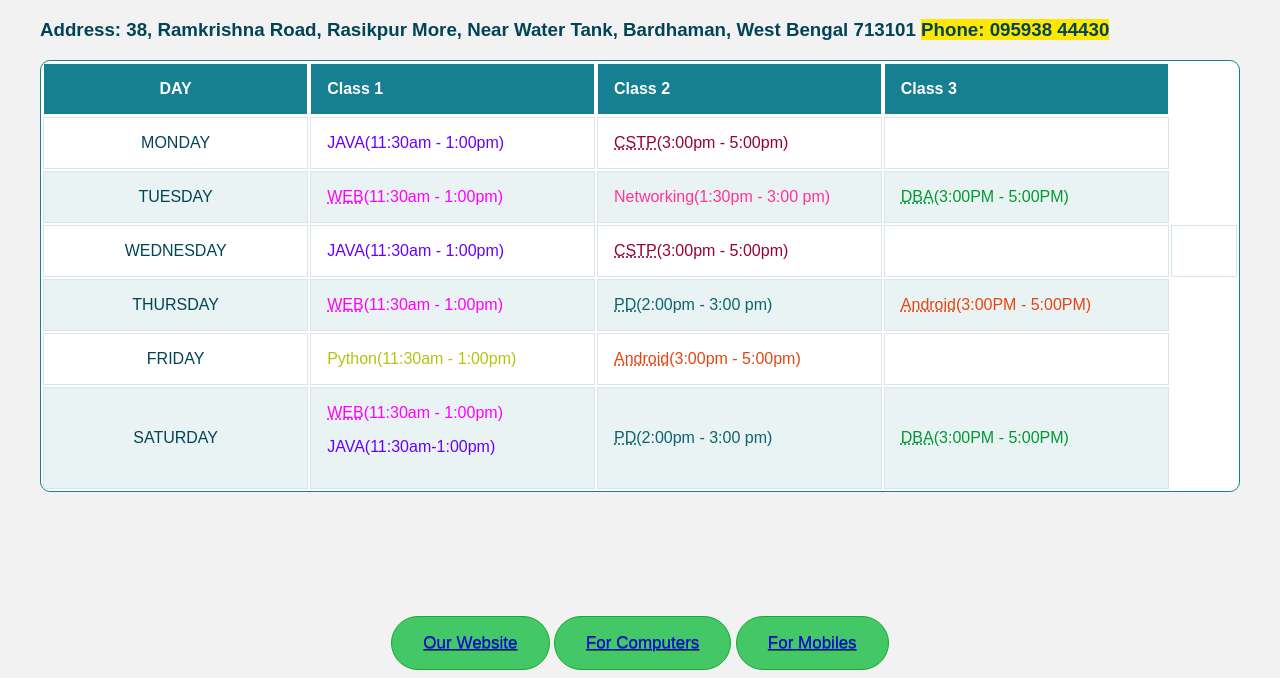
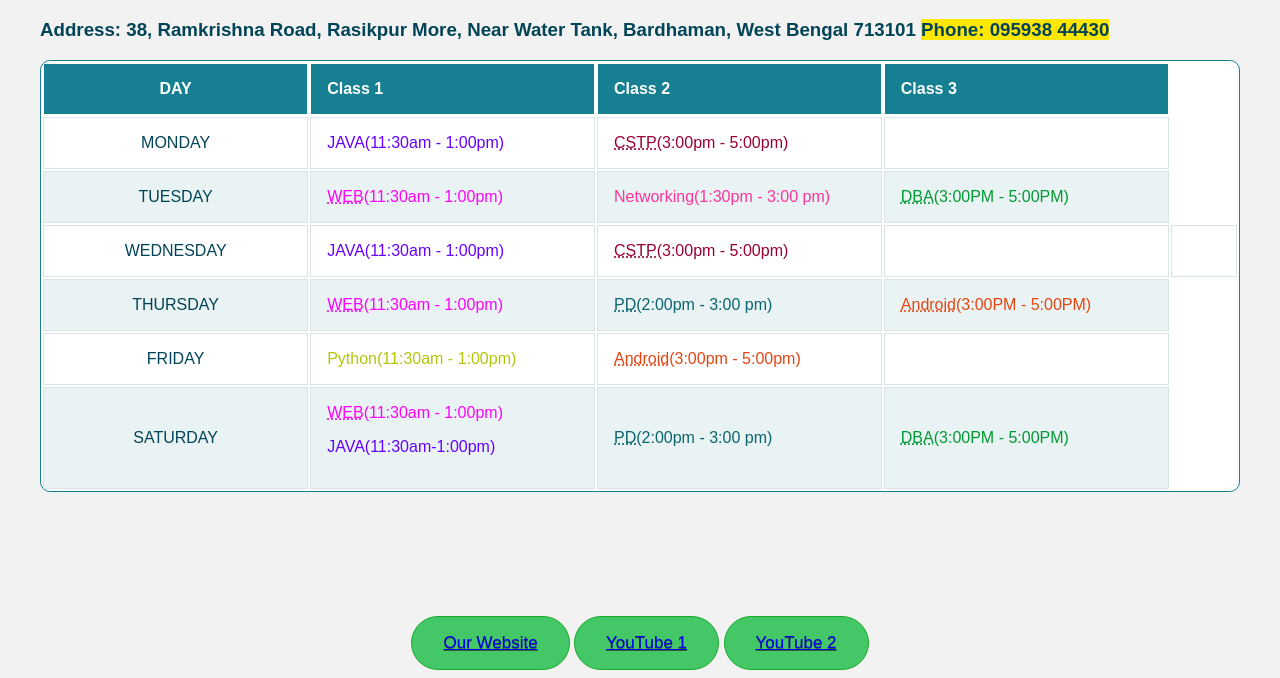
Before and after one commit to AEAANANDSHAW/cmsold, a plain HTML site: page index.html in a window 1280 px wide. Shown: the part 282-960 px from the top of the page. Drawn offline with Linux system fonts and the light colour scheme.

Commit message:
Update index.html

```diff
--- a/index.html
+++ b/index.html
@@ -106,8 +106,8 @@
 <div align="center"><marquee direction="right" scrollamount="13"><img src="img/cms 2.png" width="1400" height="100"></marquee></div>
 <div align="center">
 <button class="myButton"><a href="http://www.cmstalentdevelopment.com/">Our Website</a></button>
-<button class="myButton"><a href="https://www.youtube.com/channel/UCnv_tjm4UYvZFIEc8M2E2GQ/videos">For Computers</a></button>
-<button class="myButton"><a href="https://m.youtube.com/channel/UCnv_tjm4UYvZFIEc8M2E2GQ/videos">For Mobiles</a></button>
+<button class="myButton"><a href="https://www.youtube.com/channel/UCnv_tjm4UYvZFIEc8M2E2GQ/videos">YouTube 1</a></button>
+<button class="myButton"><a href="https://www.youtube.com/channel/UCJkV_9dtmnFrOgXzR7HOlnA/videos">YouTube 2</a></button>
 </div>
 </body>
 
```
